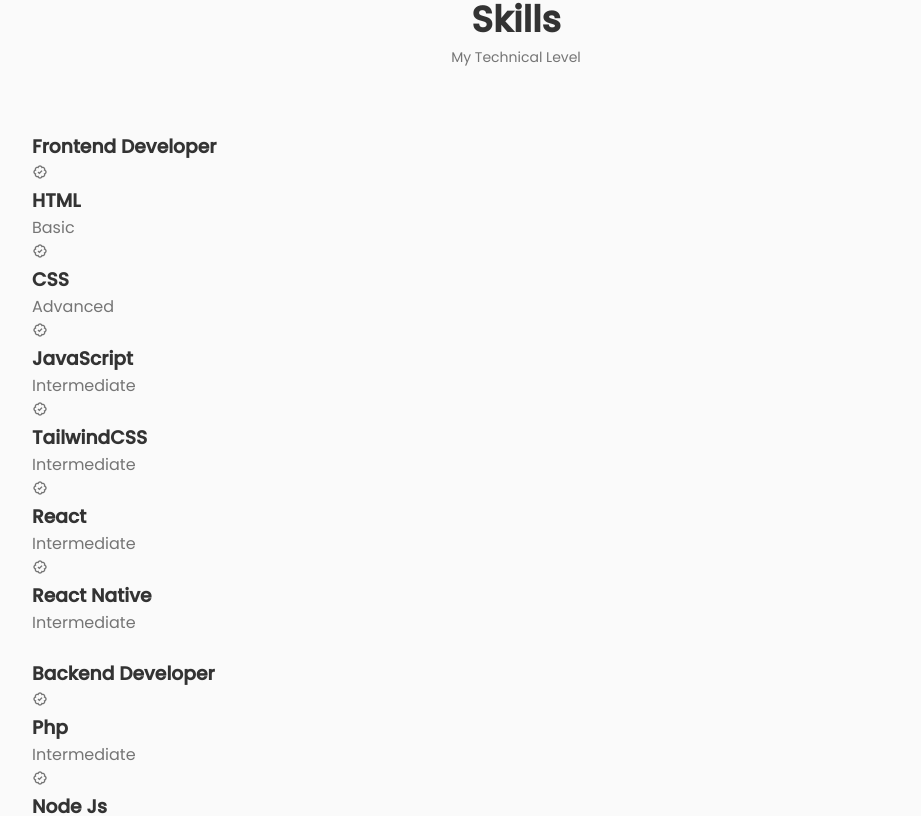
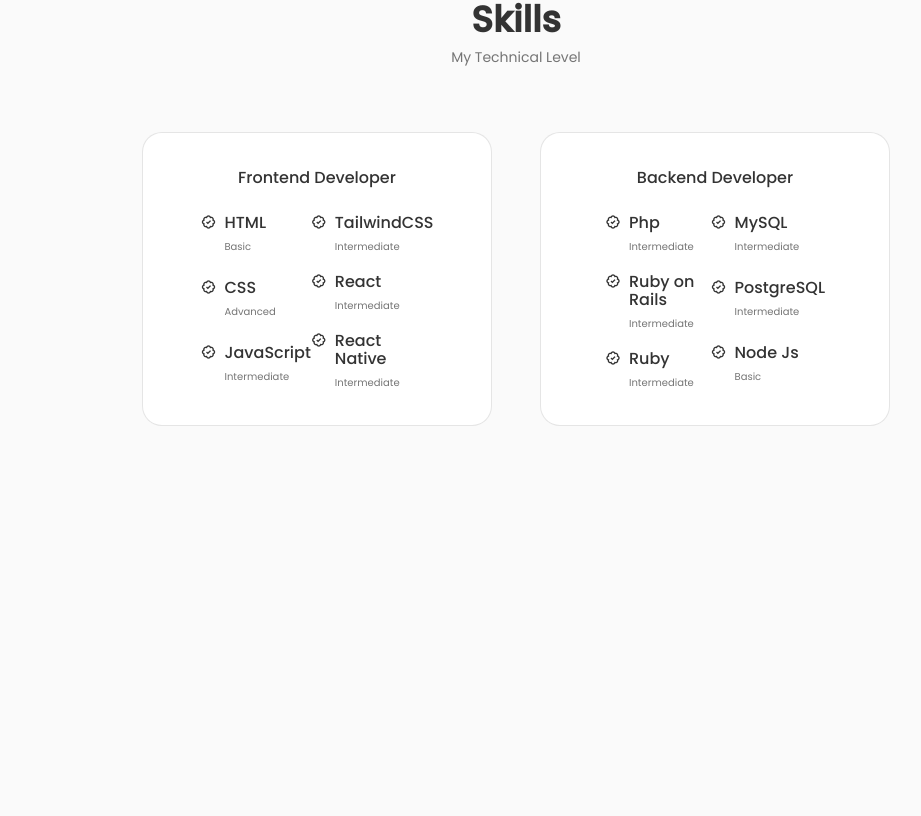
Before and after one commit to AmanWorku/AmanWorku.github.io, a React (Create React App) app: page / in a window 1280 px wide. Shown: the part 1611-2427 px from the top of the page, without its empty margins (124-1045 px from the left). After the commit the page ends 2069 px from the top, so only its background shows below. Built offline with nearby package versions, Linux system fonts and the light colour scheme.

Commit message:
Add styling for displaying the skills

```diff
--- a/src/components/skills/Backend.jsx
+++ b/src/components/skills/Backend.jsx
@@ -18,8 +18,8 @@
                 <div className="skills__data">
                     <i className='bx bx-badge-check'/>
                     <div>
-                        <h3 className='skills__name'>Node Js</h3>
-                        <span className="skills__level">Basic</span>
+                        <h3 className='skills__name'>Ruby on Rails</h3>
+                        <span className="skills__level">Intermediate</span>
                     </div>
                 </div>
                 <div className="skills__data">
@@ -38,18 +38,19 @@
                         <span className="skills__level">Intermediate</span>
                     </div>
                 </div>
+
                 <div className="skills__data">
                     <i className='bx bx-badge-check'/>
                     <div>
-                        <h3 className='skills__name'>Ruby on Rails</h3>
+                        <h3 className='skills__name'>PostgreSQL</h3>
                         <span className="skills__level">Intermediate</span>
                     </div>
                 </div>
                 <div className="skills__data">
                     <i className='bx bx-badge-check'/>
                     <div>
-                        <h3 className='skills__name'>PostgreSQL</h3>
-                        <span className="skills__level">Intermediate</span>
+                        <h3 className='skills__name'>Node Js</h3>
+                        <span className="skills__level">Basic</span>
                     </div>
                 </div>
             </div>
--- a/src/components/skills/Skills.jsx
+++ b/src/components/skills/Skills.jsx
@@ -1,4 +1,5 @@
 import React from 'react'
+import "./skills.css"
 import Frontend from './Frontend'
 import Backend from './Backend'
 
--- a/src/components/skills/skills.css
+++ b/src/components/skills/skills.css
@@ -0,0 +1,51 @@
+.skills__container {
+    grid-template-columns: repeat(2, 350px);
+    column-gap: 3rem;
+    justify-content: center;
+}
+
+.skills__content {
+    background-color: var(--container-color);
+    border: 1px solid rgba(0, 0, 0, 0.1);
+    padding: 2rem 4rem;
+    border-radius: 1.25rem;
+}
+
+.skills__title {
+    font-size: var(--normal-font-size);
+    font-weight: var(--font-medium);
+    text-align: center;
+    margin-bottom: var(--mb-1-5);
+}
+
+.skills__box {
+    display: flex;
+    justify-content: center;
+    column-gap: 2.5;
+}
+
+.skills__group {
+    display: grid;
+    align-items: flex-start;
+    row-gap: 1rem;
+}
+
+.skills__data {
+    display: flex;
+    column-gap: 0.5rem;
+}
+
+.skills .bx-badge-check {
+    font-size: 1rem;
+    color: var(--title-color);
+}
+
+.skills__name {
+    font-size: var(--normal-font-size);
+    font-weight: var(--font-medium);
+    line-height: 18px;
+}
+
+.skills__level {
+    font-size: var(--tiny-font-size);
+}
```
